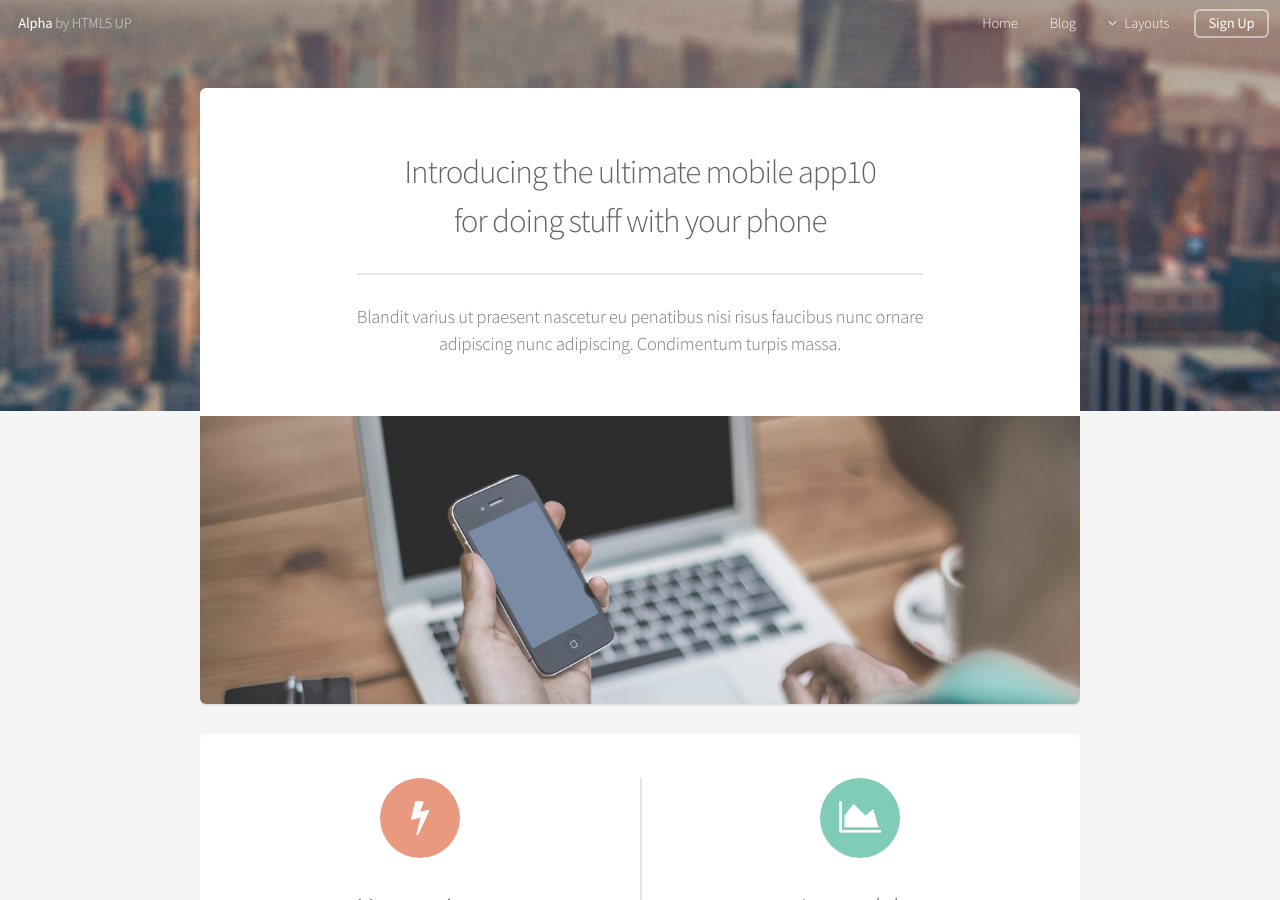
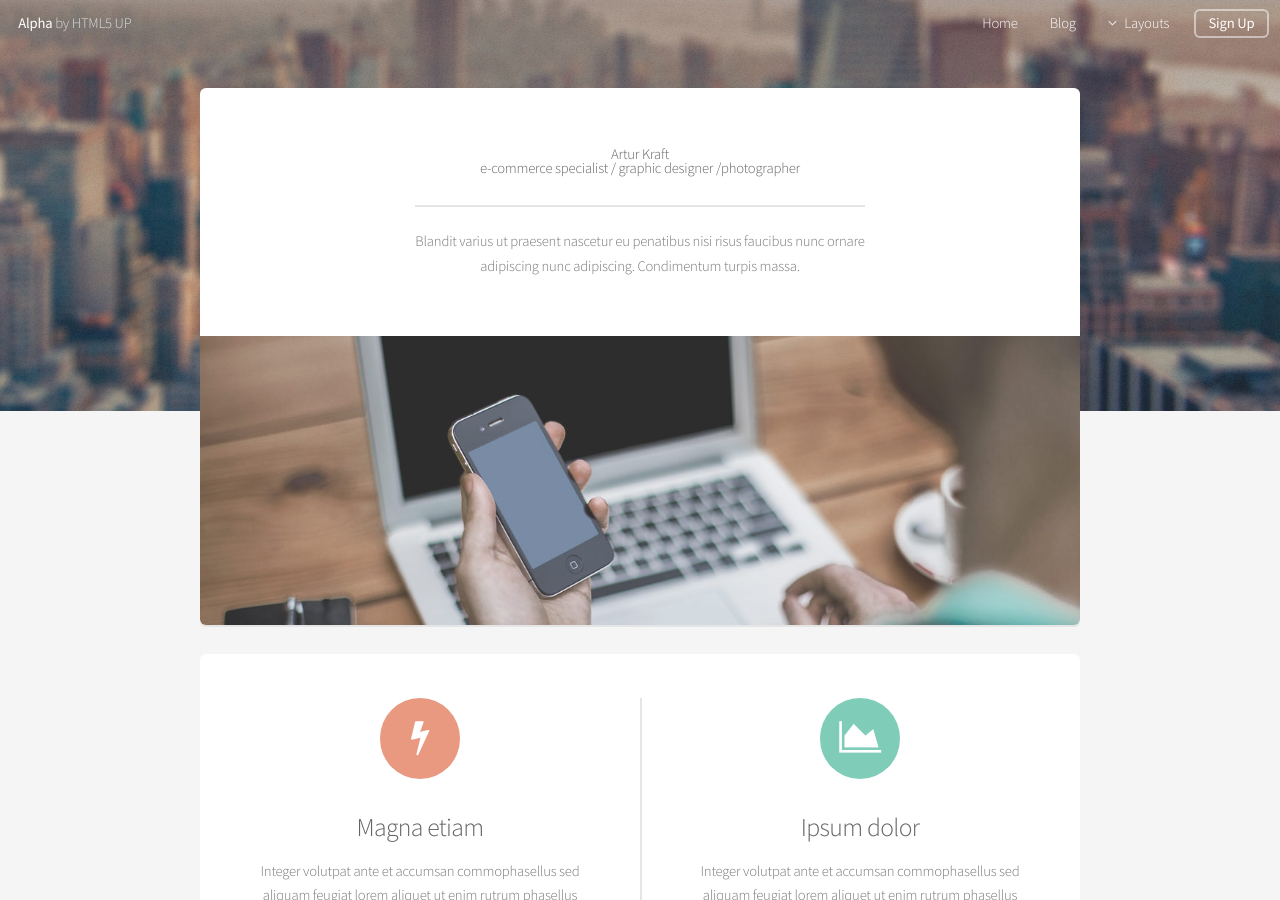
Before and after one commit to arturkraft/arturkraft.github.io, a Jekyll site: the page built from index.html, in a window 1280 px wide and 900 px high. Built offline with Jekyll 4.4.1, drawn with Linux system fonts in a browser that asks for light colours.

Commit message:
updated text

```diff
--- a/index.html
+++ b/index.html
@@ -4,9 +4,9 @@
 ---
 <section class="box special">
 	<header class="major">
-		<h2>Introducing the ultimate mobile app10
+		<h1>Artur Kraft
 		<br />
-		for doing stuff with your phone</h2>
+		e-commerce specialist / graphic designer /photographer</h1>
 		<p>Blandit varius ut praesent nascetur eu penatibus nisi risus faucibus nunc ornare<br />
 		adipiscing nunc adipiscing. Condimentum turpis massa.</p>
 	</header>
```
